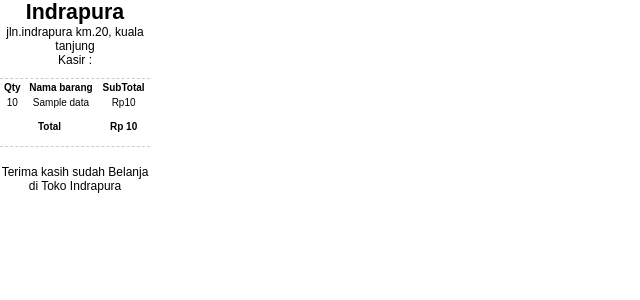
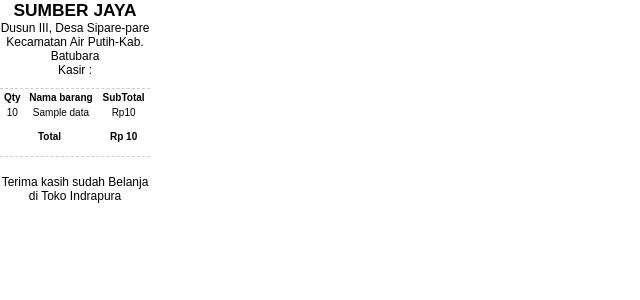
Before and after one commit to muharisharis13/toko_indrapura, a CodeIgniter app: the page made by application/views/admin/laporan/v_faktur.php in a window 1280 px wide. Shown: the top 300 px of the page, without its empty margins (0-640 px from the left). Run offline with CodeIgniter, Linux system fonts and the light colour scheme; tables that the repository leaves empty hold one stand-in row (values such as "Sample post"); the template is opened without the code that fills it: most values are stand-ins (such as "Sample title", 1, 10 or a date in 2020).

Commit message:
change name faktur

```diff
--- a/application/views/admin/laporan/v_faktur.php
+++ b/application/views/admin/laporan/v_faktur.php
@@ -10,10 +10,10 @@
   <div class="container">
     <div class="header">
       <div class="name_shop">
-        Indrapura
+        SUMBER JAYA
       </div>
       <div class="address_shop">
-        jln.indrapura km.20, kuala tanjung
+        Dusun III, Desa Sipare-pare Kecamatan Air Putih-Kab. Batubara
       </div>
       <div class="info-kasir">
         Kasir :
--- a/assets/css/laporan.css
+++ b/assets/css/laporan.css
@@ -19,7 +19,7 @@ body{
 
 .name_shop{
 	text-align: center;
-		font-size: 16pt;
+		font-size: 13pt;
 		font-weight: 700;
 }
 
```
